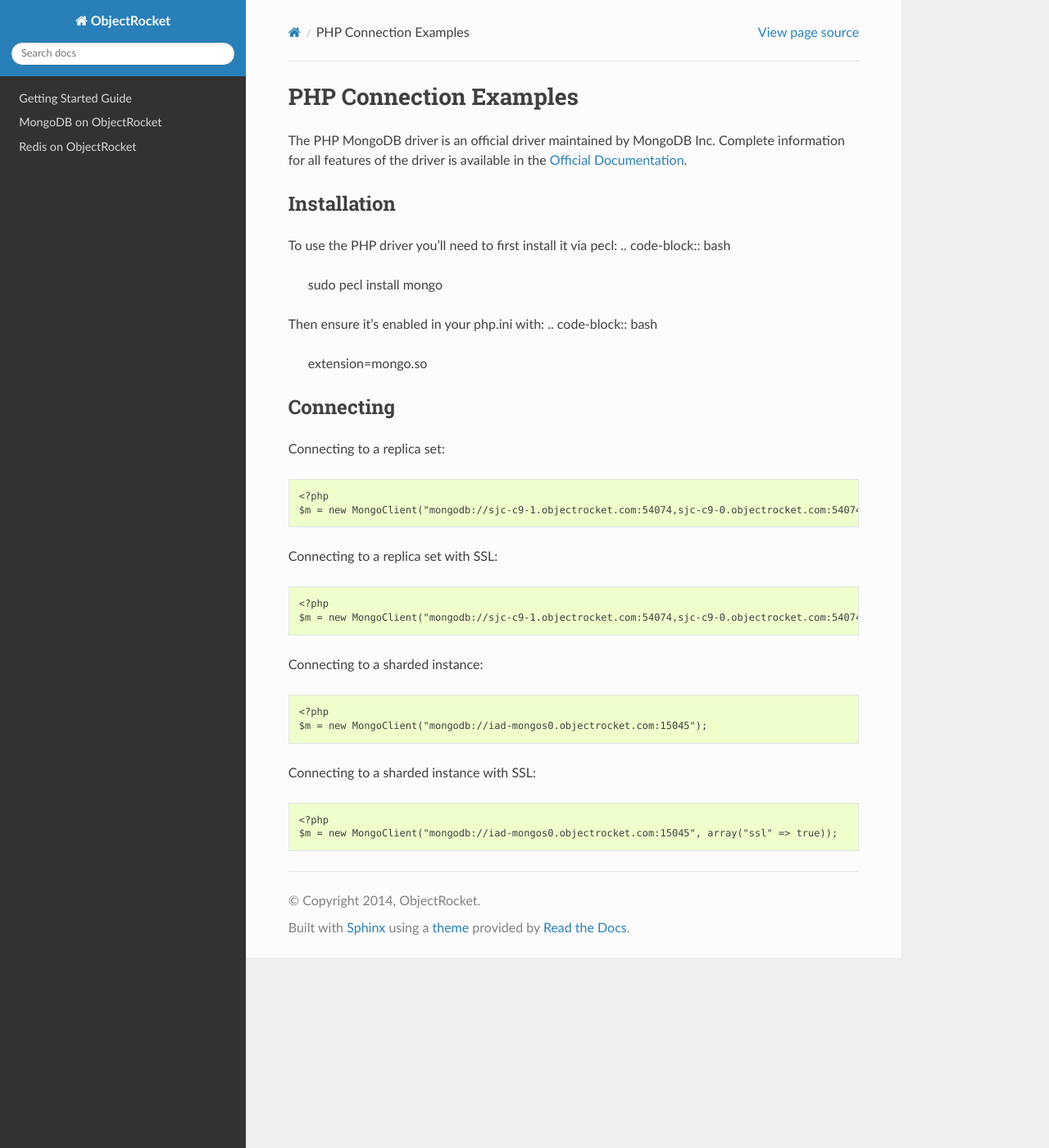
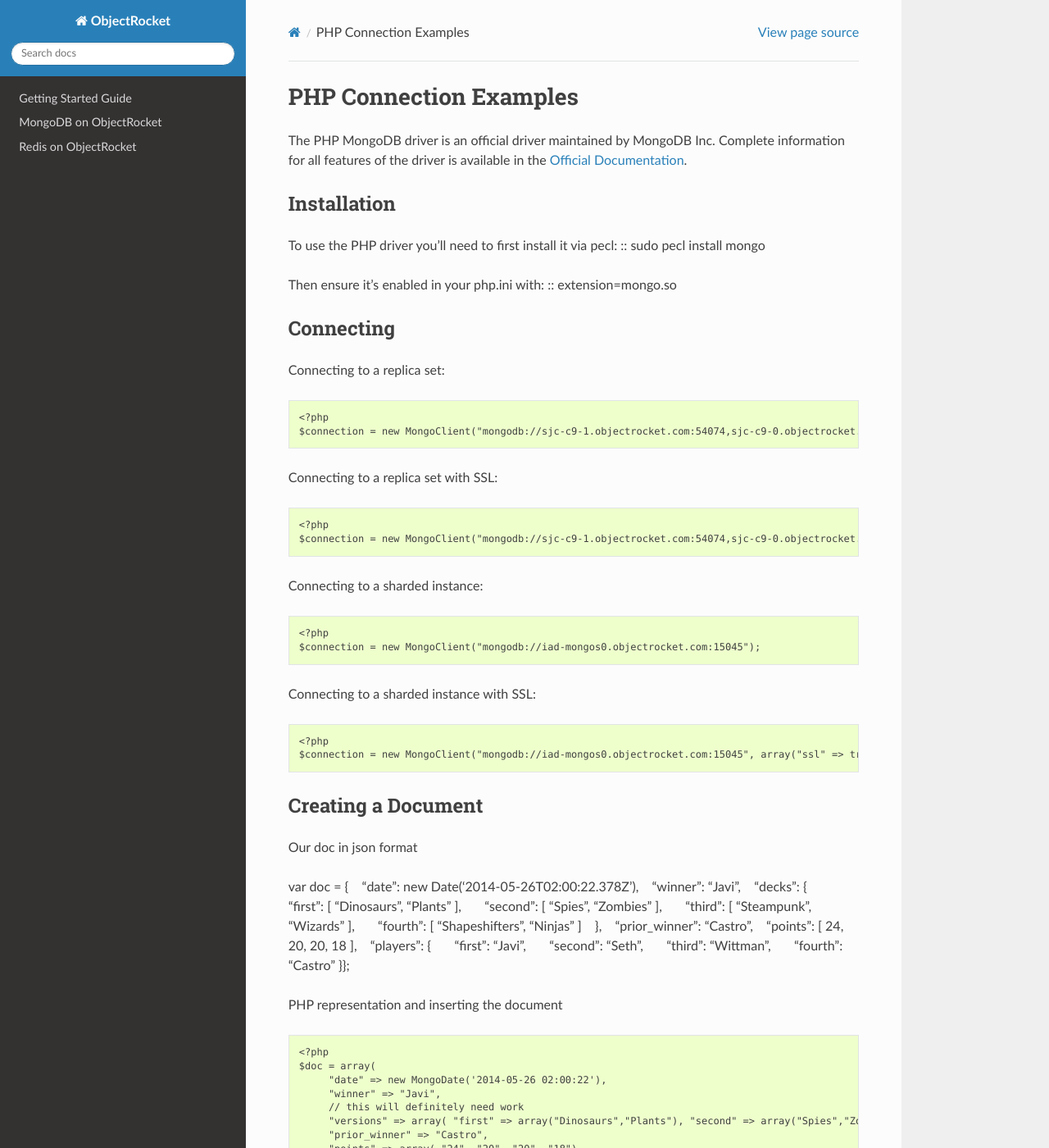
Before and after one commit to zcorleissen/documentation, a Sphinx documentation site: the page built from source/php_examples.rst, in a window 1280 px wide and 1400 px high. Shown: the whole window at 82% size. Built offline with Sphinx 7.4.7 and the Read the Docs theme 2.0.0, drawn with Linux system fonts in a browser that asks for light colours; pages that are not in the unit, such as notebooks, are missing from menus; some of the changed text lies outside the part shown.

Commit message:
insert example v1

```diff
--- /dev/null
+++ b/source/.#php_examples.rst
@@ -0,0 +1 @@
+mase4987@ML20JBFFT3.local.93045
--- a/source/php_examples.rst
+++ b/source/php_examples.rst
@@ -7,12 +7,12 @@
 Installation
 ---------------
 To use the PHP driver you'll need to first install it via pecl:
-.. code-block:: bash
-		sudo pecl install mongo
+::
+sudo pecl install mongo
 
 Then ensure it's enabled in your php.ini with:
-.. code-block:: bash
-		extension=mongo.so
+::
+extension=mongo.so
 
 
 Connecting
@@ -21,27 +21,74 @@
 ::
 
  <?php
- $m = new MongoClient("mongodb://sjc-c9-1.objectrocket.com:54074,sjc-c9-0.objectrocket.com:54074/?replicaSet=e0a8d0f797be1b9c4ec7052a7b7484a7");
+ $connection = new MongoClient("mongodb://sjc-c9-1.objectrocket.com:54074,sjc-c9-0.objectrocket.com:54074/?replicaSet=e0a8d0f797be1b9c4ec7052a7b7484a7");
 
 Connecting to a replica set with SSL:
 ::
 
  <?php
- $m = new MongoClient("mongodb://sjc-c9-1.objectrocket.com:54074,sjc-c9-0.objectrocket.com:54074/?replicaSet=e0a8d0f797be1b9c4ec7052a7b7484a7", array("ssl" => true));
+ $connection = new MongoClient("mongodb://sjc-c9-1.objectrocket.com:54074,sjc-c9-0.objectrocket.com:54074/?replicaSet=e0a8d0f797be1b9c4ec7052a7b7484a7", array("ssl" => true));
 
 Connecting to a sharded instance:
 ::
 
  <?php
- $m = new MongoClient("mongodb://iad-mongos0.objectrocket.com:15045");
+ $connection = new MongoClient("mongodb://iad-mongos0.objectrocket.com:15045");
 
 Connecting to a sharded instance with SSL:
 ::
 
  <?php
- $m = new MongoClient("mongodb://iad-mongos0.objectrocket.com:15045", array("ssl" => true));
+ $connection = new MongoClient("mongodb://iad-mongos0.objectrocket.com:15045", array("ssl" => true));
 
 
+Creating a Document
+-------------------
+Our doc in json format
+::
+
+var doc = {
+  "date": new Date('2014-05-26T02:00:22.378Z'),
+  "winner": "Javi",
+  "decks": {
+    "first": [ "Dinosaurs", "Plants" ],
+    "second": [ "Spies", "Zombies" ],
+    "third": [ "Steampunk", "Wizards" ],
+    "fourth": [ "Shapeshifters", "Ninjas" ]
+  },
+  "prior_winner": "Castro",
+  "points": [ 24, 20, 20, 18 ],
+  "players": {
+    "first": "Javi",
+    "second": "Seth",
+    "third": "Wittman",
+    "fourth": "Castro"
+}};
+
+
+PHP representation and inserting the document
+::
+
+ <?php
+ $doc = array(
+      "date" => new MongoDate('2014-05-26 02:00:22'),
+      "winner" => "Javi",
+      // this will definitely need work
+      "versions" => array( "first" => array("Dinosaurs","Plants"), "second" => array("Spies","Zombies"), "third" => array("Steampunk","Wizards"), "fourth" => array("Shapeshifters", "Ninjas")),
+      "prior_winner" => "Castro",
+      "points" => array( "24", "20", "20", "18"),
+      "players" => array( "first" => "Javi", "second" => "Seth", "third" => "Dave", "fourth" => "Castro")
+      );
+
+ $connection = new MongoClient("mongodb://iad-mongos0.objectrocket.com:15045");
+
+ database = $connection->myDatabaseName;
+
+ collection = $database->myCollectionName;
+
+ $collection->insert( $doc );
+
+ ?>
 
 
 
```
